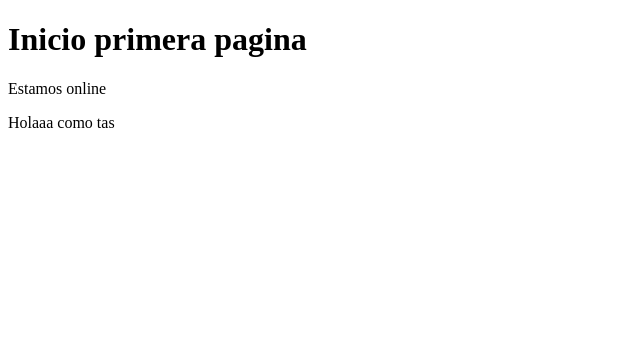
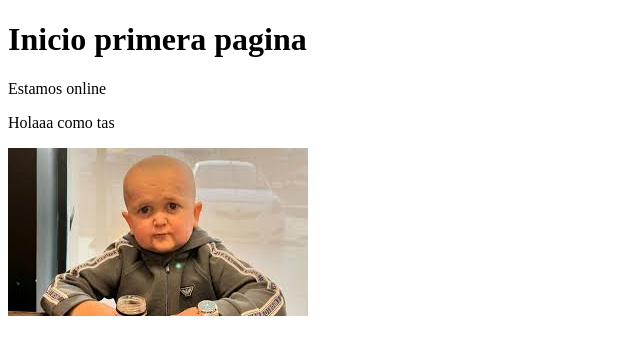
Before and after one commit to DavAr05/PAGWEB, a plain HTML site: page index.html in a window 1280 px wide. Shown: the whole page, without its empty margins (0-640 px from the left). Drawn offline with Linux system fonts and the light colour scheme.

Commit message:
Imagen de prueba

```diff
--- a/index.html
+++ b/index.html
@@ -9,5 +9,7 @@
 	<h1>Inicio primera pagina</h1>
 	<p>Estamos online</p>
 	<p>Holaaa como tas</p>
+
+	<img src="imagenes/HASBULLA PELON.jpeg" alt="">
 </body>
 </html>
```
Also changed, not shown: imagenes/HASBULLA PELON.jpeg (added).
